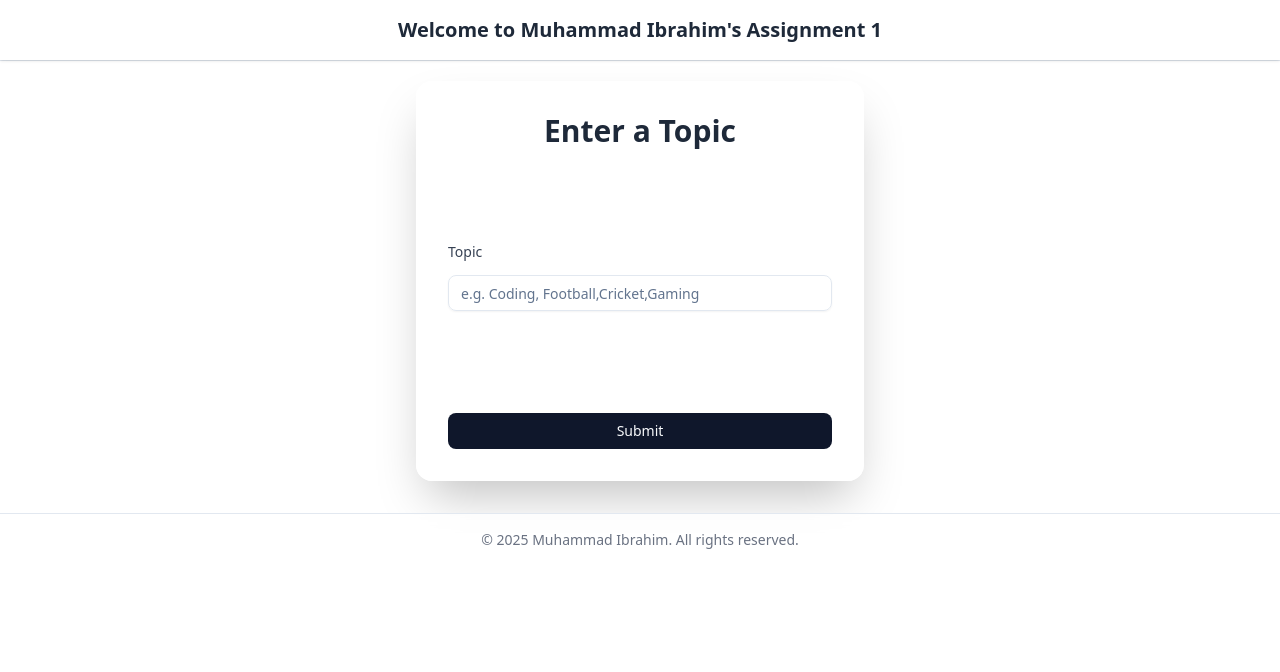
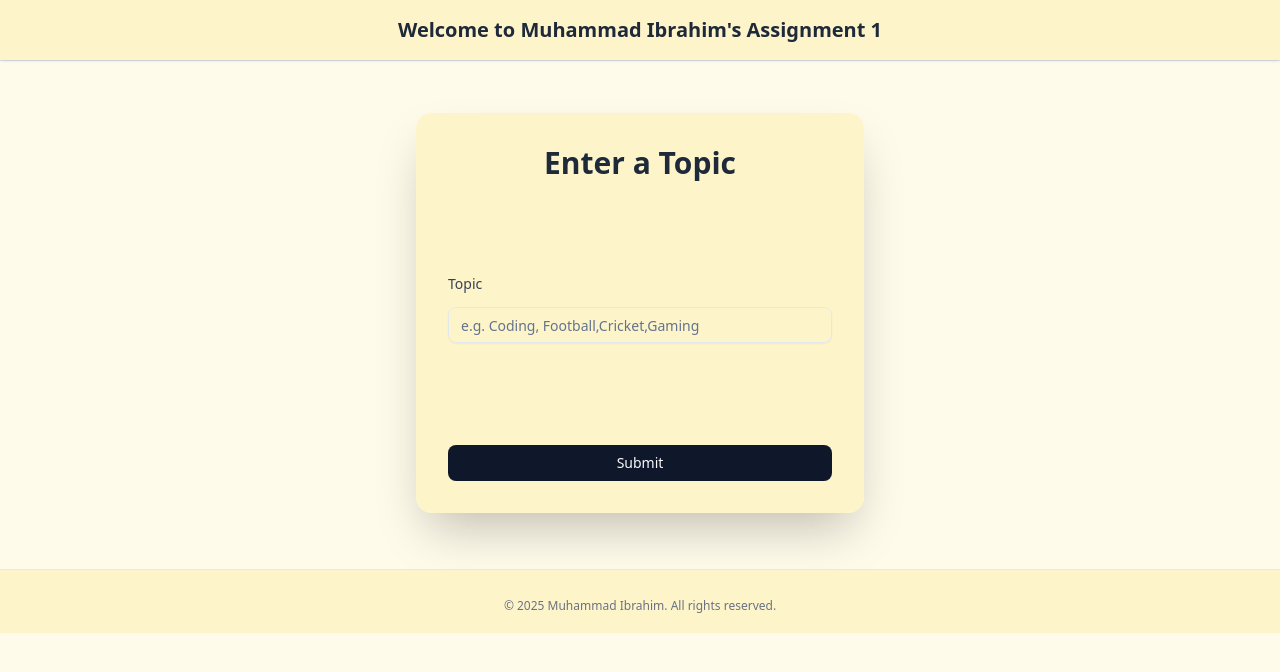
Before and after one commit to Ibrahim-142/Nexium_Muhammad_Ibrahim_Assign1, a Next.js app in the folder Internship/assignment1/: page / in a window 1280 px wide. Shown: the top 672 px of the page. Built offline with nearby package versions, Linux system fonts and the light colour scheme.

Commit message:
Customized Tailwind to make spacing and colouring better, doing git restore and choosing shadcn with tailwind instead of daisy ui

```diff
--- a/Internship/assignment1/src/app/layout.tsx
+++ b/Internship/assignment1/src/app/layout.tsx
@@ -26,9 +26,9 @@ export default function RootLayout({
     <html lang="en">
 
       <body
-        className={`${geistSans.variable} ${geistMono.variable} antialiased`}
+        className={`${geistSans.variable} ${geistMono.variable} antialiased bg-amber-50`}
       >
-         <header className="w-full shadow p-4 bg-white/80 backdrop-blur">
+         <header className="w-full shadow p-4 bg-amber-100/90 backdrop-blur">
         <div className="max-w-4xl mx-auto text-xl font-bold text-gray-800 text-center">
           Welcome to Muhammad Ibrahim&apos;s Assignment 1
         </div>
@@ -36,11 +36,13 @@ export default function RootLayout({
        <Separator />
 
         {children}
-            <footer className="w-full bg-white/80 backdrop-blur border-t mt-8 py-4">
-        <div className="max-w-4xl mx-auto text-center text-sm text-gray-500">
-          © {new Date().getFullYear()} Muhammad Ibrahim. All rights reserved.
-        </div>
-      </footer>
+    <footer className="w-full bg-amber-100/90 backdrop-blur border-t py-5 mt-14">
+  <div className="max-w-4xl mx-auto text-center text-xs text-gray-500 leading-tight mt-2">
+    © {new Date().getFullYear()} Muhammad Ibrahim. All rights reserved.
+  </div>
+</footer>
+
+
       </body>
 
     </html>
--- a/Internship/assignment1/src/app/page.tsx
+++ b/Internship/assignment1/src/app/page.tsx
@@ -57,7 +57,7 @@ export default function Home() {
 
   return (
 <main className="flex-grow flex justify-center items-center px-4 mt-5">
-  <div className="bg-white/90 shadow-2xl rounded-2xl p-8 w-full max-w-md backdrop-blur-sm min-h-[400px] flex flex-col justify-between">
+  <div className="bg-amber-100/90 shadow-2xl rounded-2xl p-8 w-full max-w-md backdrop-blur-sm min-h-[400px] flex flex-col justify-between mt-8">
 
     <div>
       <h1 className="text-3xl font-bold text-gray-800 mb-6 text-center">
@@ -67,7 +67,7 @@ export default function Home() {
       <Form {...form}>
         <form
           onSubmit={form.handleSubmit(onSubmit)}
-          className="space-y-6"
+          className="space-y-6 "
           noValidate
         >
           <FormField
@@ -107,7 +107,7 @@ export default function Home() {
       <DialogTrigger asChild>
         <div className="hidden" />
       </DialogTrigger>
-      <DialogContent>
+      <DialogContent className='bg-amber-50'>
         <DialogHeader>
           <DialogTitle>Motivational Quotes - {submittedTopic}</DialogTitle>
           <DialogDescription>
```
